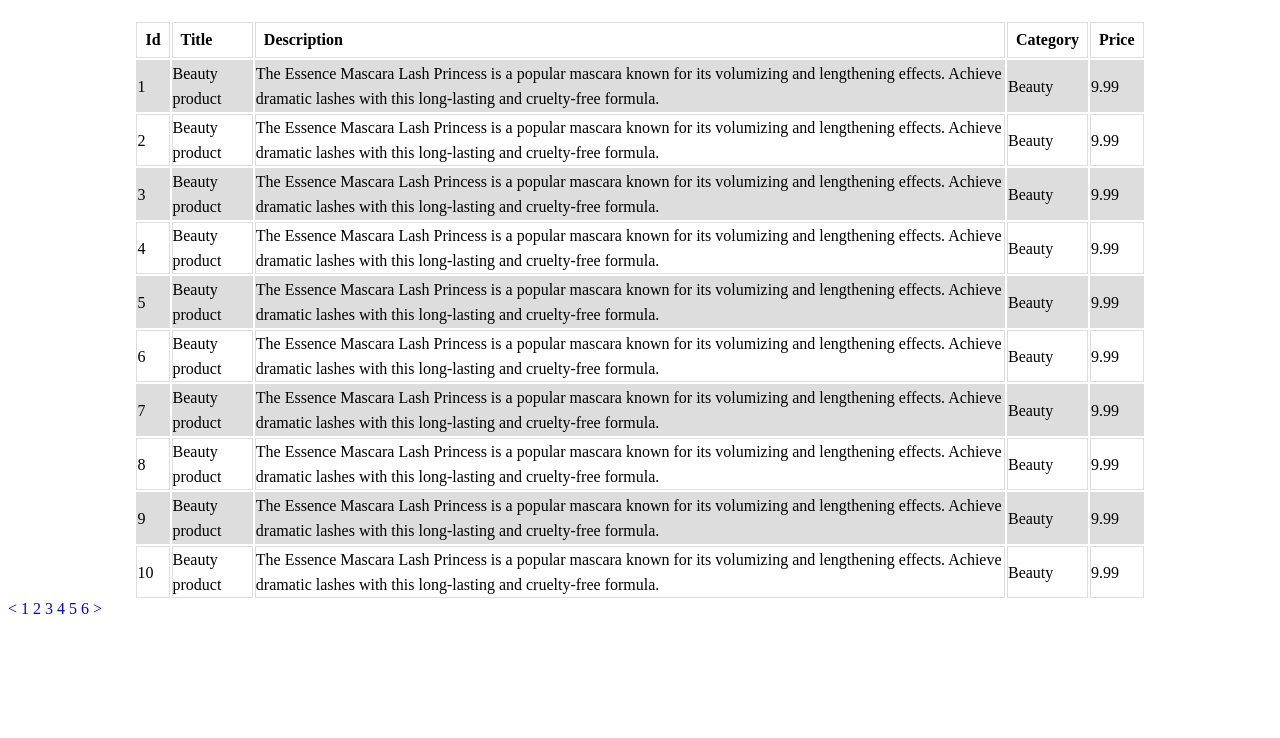
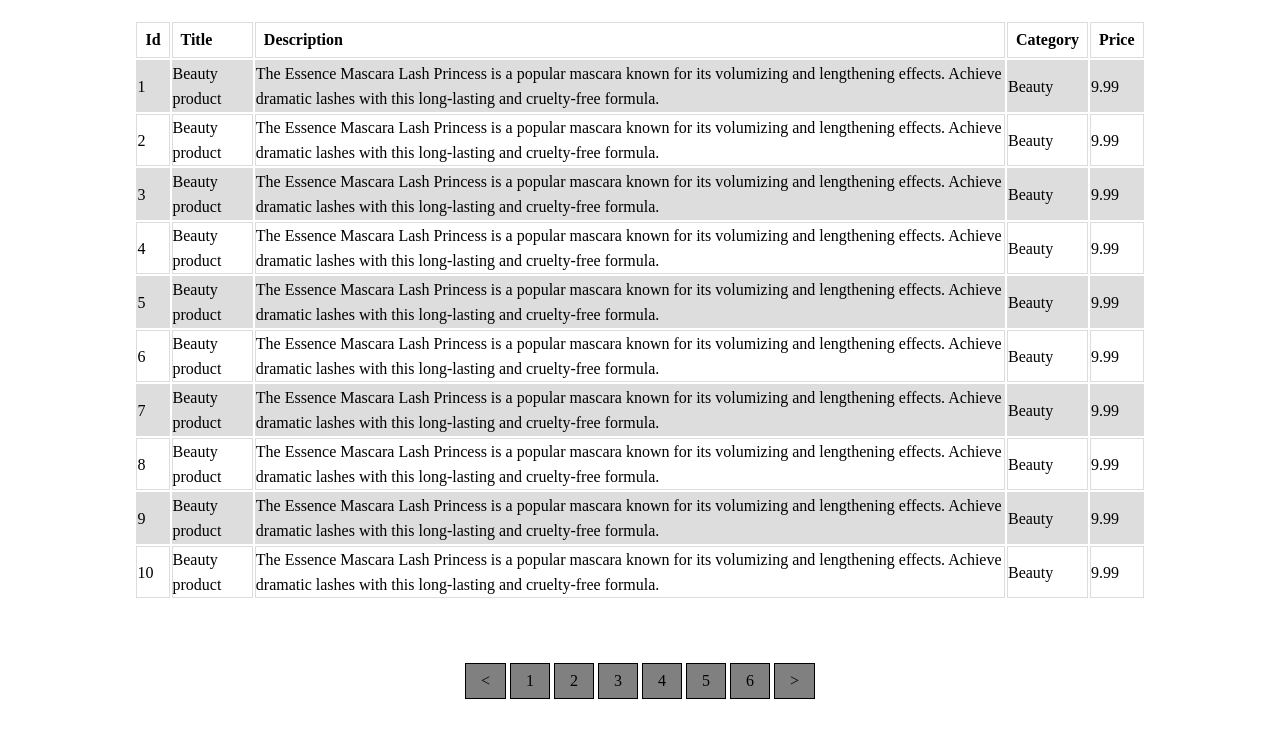
Before and after one commit to sukrutdekhane/Pagination, a plain HTML site: page index.html in a window 1280 px wide. Drawn offline with Linux system fonts and the light colour scheme.

Commit message:
Added different pages in html

```diff
--- a/index.html
+++ b/index.html
@@ -90,13 +90,13 @@
       </table>
     </div>
     <div class="pagination">
-      <a href="index.html"><</a>
+      <a href="index.html" class="active"><</a>
       <a href="index.html">1</a>
-      <a href="index.html">2</a>
-      <a href="index.html">3</a>
-      <a href="index.html">4</a>
-      <a href="index.html">5</a>
-      <a href="index.html">6</a>
+      <a href="page2.html">2</a>
+      <a href="page3.html">3</a>
+      <a href="page4.html">4</a>
+      <a href="page5.html">5</a>
+      <a href="page6.html">6</a>
       <a href="index.html">></a>
     </div>
 </body>
--- a/styles.css
+++ b/styles.css
@@ -29,4 +29,13 @@
 
   a{
     text-decoration: none;
+    color: black;
+    padding: 8px 15px;
+    display: inline-block;
+    border: 1px solid #000;
+    background-color: grey;
   }
+  .pagination{
+    text-align: center;
+    padding-top: 5%;
+  }
```
Also changed, not shown: page2.html (added), page3.html (added), page4.html (added), page5.html (added), page6.html (added).
